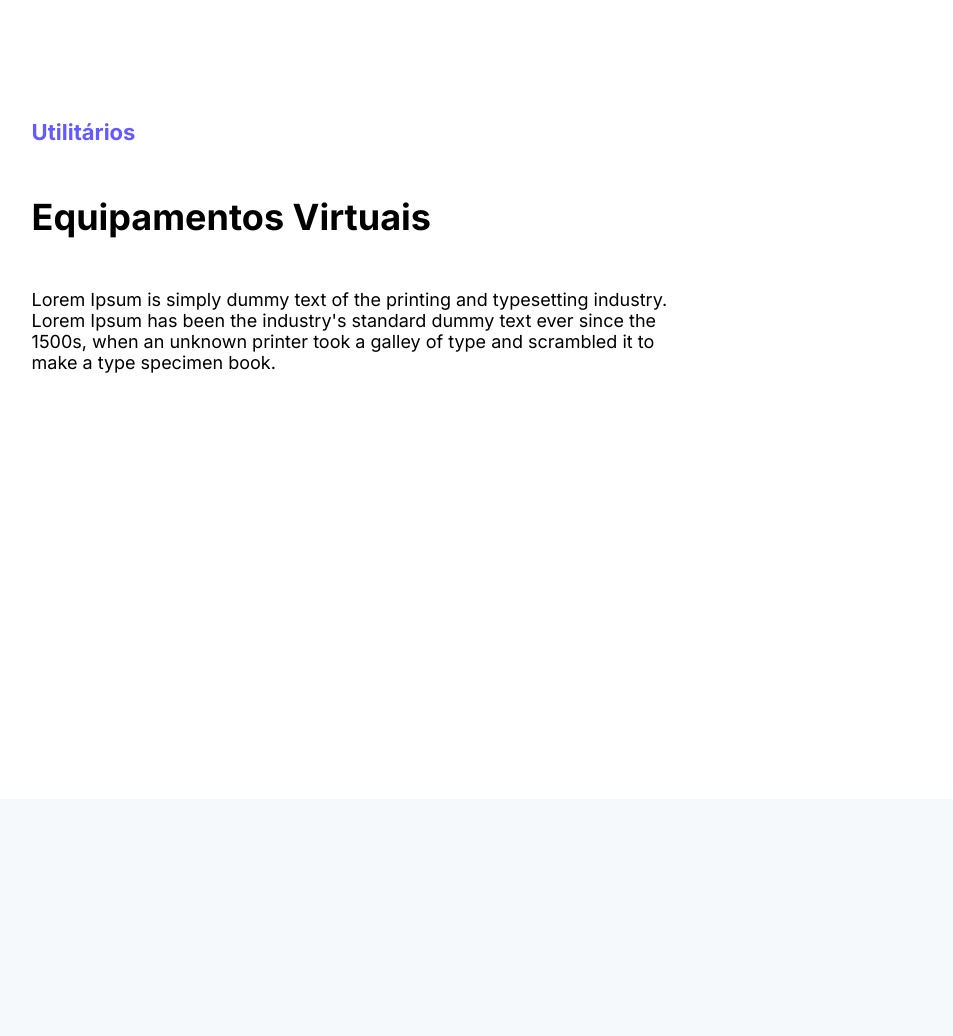
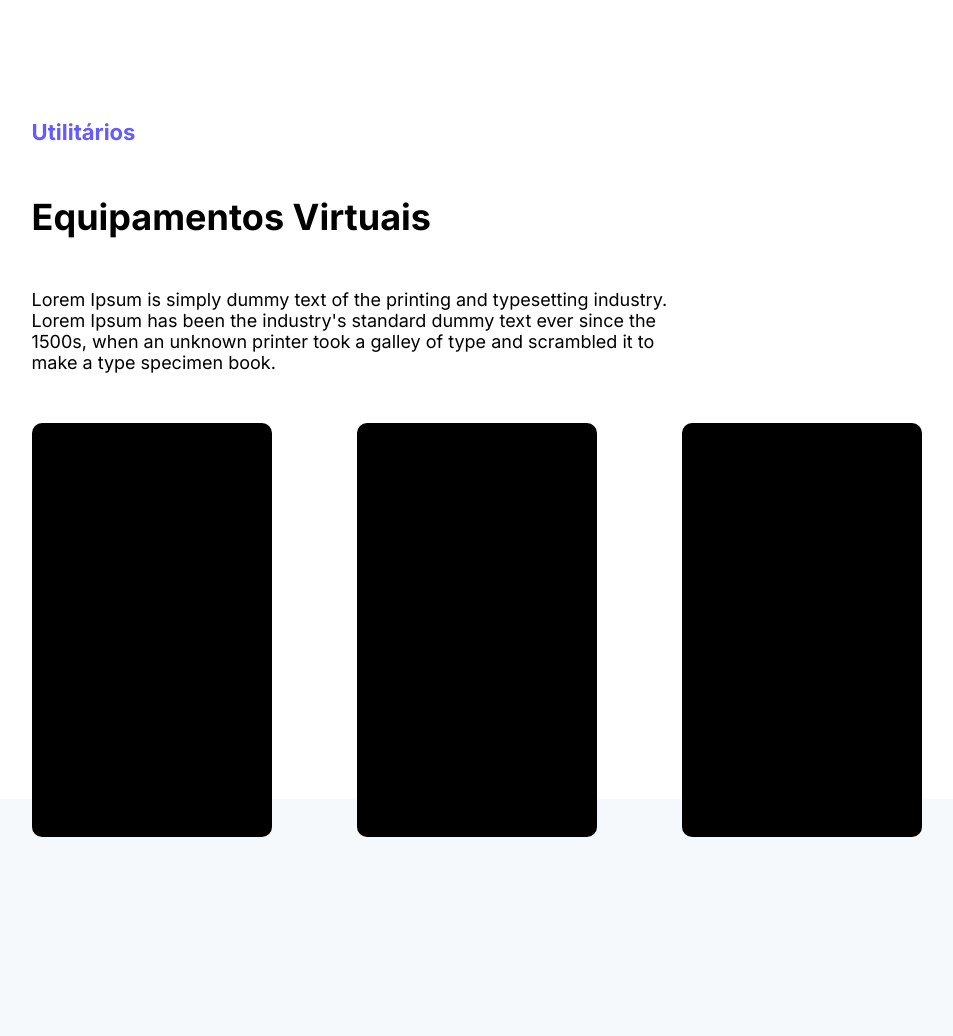
Before and after one commit to KauanToldo/Virteaching, a Flask app: page / in a window 1280 px wide. Shown: the part 1529-2565 px from the top of the page, without its empty margins (163-1116 px from the left). Run offline with Flask 3, Linux system fonts and the light colour scheme.

Commit message:
titles class

```diff
--- a/static/css/equipv.css
+++ b/static/css/equipv.css
@@ -1,3 +1,20 @@
 #equipv-container {
     background-color: var(--white);
 }
+
+#container-equips {
+    display: flex;
+    justify-content: space-between;
+    align-items: center;
+    width: 100%;
+    height: 23em;
+    padding-left: 40px;
+    padding-right: 40px;
+}
+
+.cards {
+    height: 100%;
+    width: 27%;
+    background-color: black;
+    border-radius: 10px;
+}
--- a/templates/index.html
+++ b/templates/index.html
@@ -4,6 +4,7 @@
     <meta charset="UTF-8">
     <meta name="viewport" content="width=device-width, initial-scale=1.0">
     <link rel="stylesheet" href="/static/css/main.css">
+    <link rel="stylesheet" href="https://fonts.googleapis.com/css2?family=Material+Symbols+Outlined:opsz,wght,FILL,GRAD@20..48,100..700,0..1,-50..200" />
     <title>Virteaching</title>
 </head>
 <body>
@@ -37,6 +38,13 @@
                 <h3 class="subtitle-section">Utilitários</h3>
                 <h1 class="title-section">Equipamentos Virtuais</h1>
                 <p class="text-padding"> Lorem Ipsum is simply dummy text of the printing and typesetting industry. Lorem Ipsum has been the industry's standard dummy text ever since the 1500s, when an unknown printer took a galley of type and scrambled it to make a type specimen book. </p>
+
+                <div id="container-equips">
+                    <div class="cards"></div>
+                    <div class="cards"></div>
+                    <div class="cards"></div>
+                </div>
+
             </section>
         </div>
         <div class="size-container" id="ensino-container">
```
